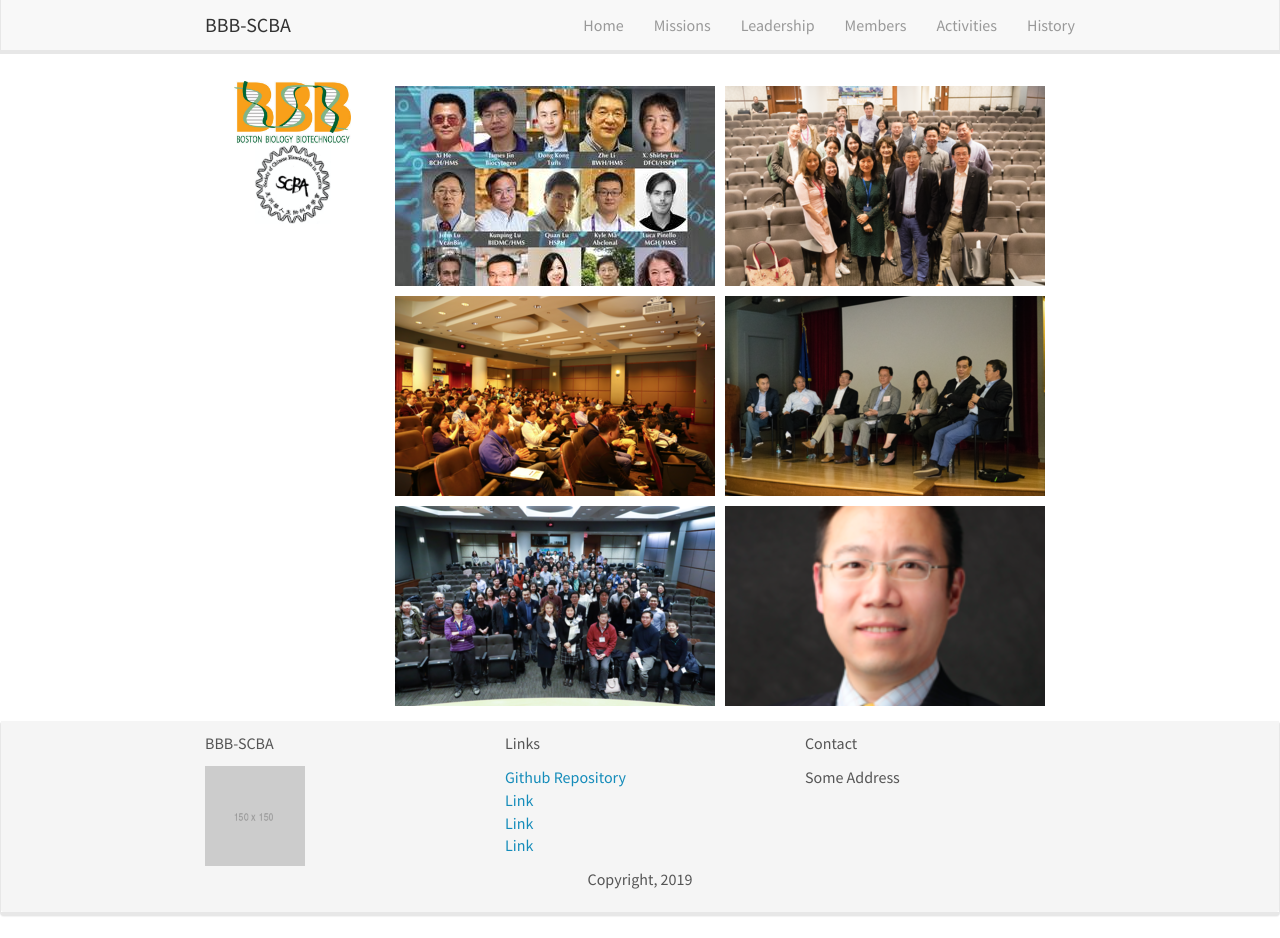
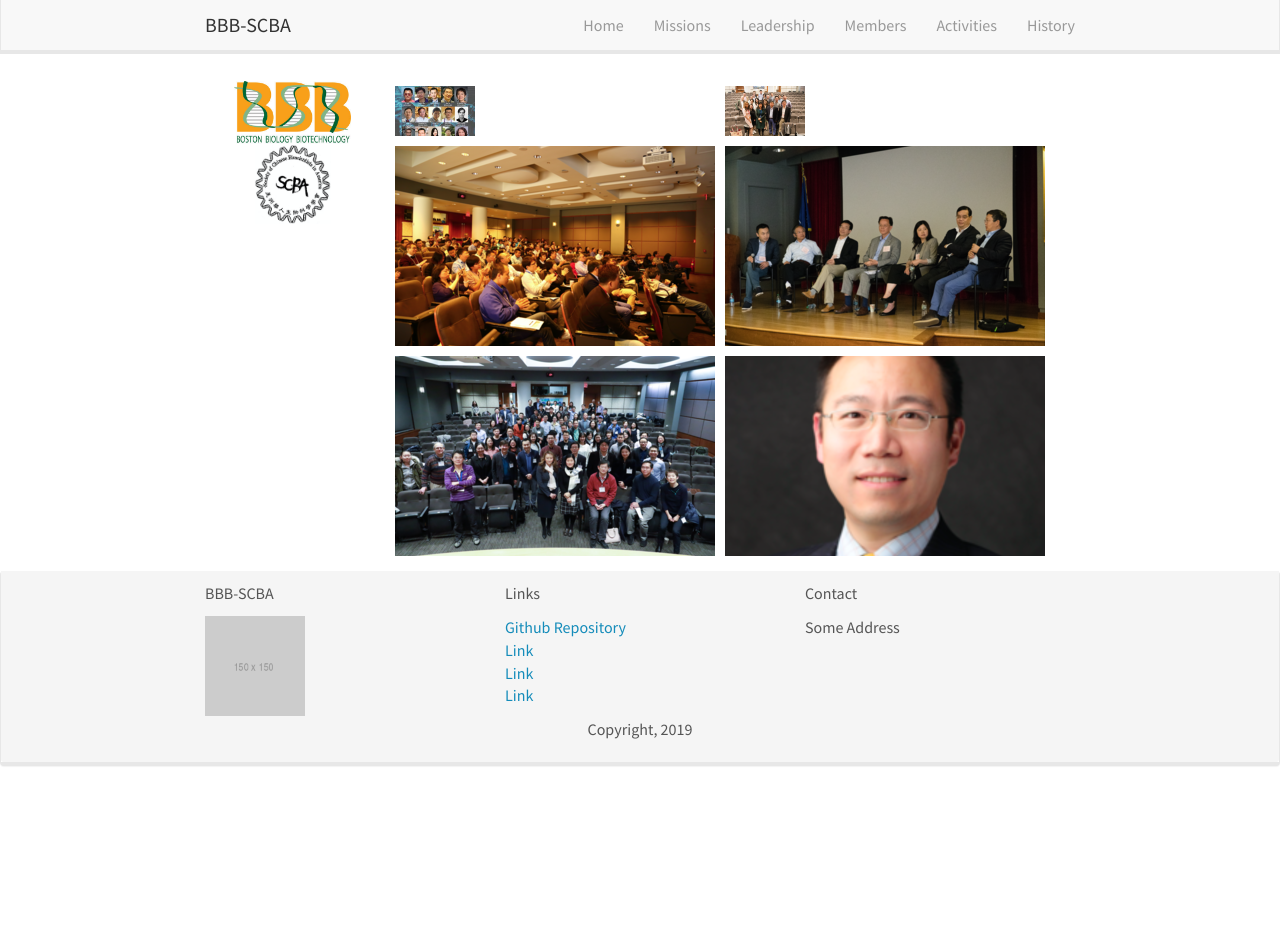
Before and after one commit to bbb-scba/bbb-scba.github.io, a Jekyll site: the page built from home.md, in a window 1280 px wide and 938 px high. Built offline with Jekyll 4.4.1, drawn with Linux system fonts in a browser that asks for light colours; nearby versions of some CDN libraries.

Commit message:
Update home.md

```diff
--- a/home.md
+++ b/home.md
@@ -18,10 +18,10 @@ permalink: /
 
   <div style="flex-basis: 50%; padding: 10px;">
 
-<table width="50%">
+<table>
   <tr>
-    <td style="padding: 5px;"><img src="images/slider/flyer_v9.jpg"></td>
-    <td style="padding: 5px;"><img src="images/slider/screen_shot_2019-07-01_at_7.56.36_pm.png"></td>
+    <td style="padding: 5px;"><img src="images/slider/flyer_v9.jpg" style="width:25%; height:25%"></td>
+    <td style="padding: 5px;"><img src="images/slider/screen_shot_2019-07-01_at_7.56.36_pm.png" style="width:25%; height:25%"></td>
   </tr>
   <tr>
     <td style="padding: 5px;"><img src="images/slider/screen_shot_2019-07-01_at_7.57.12_pm.png"></td>
```
